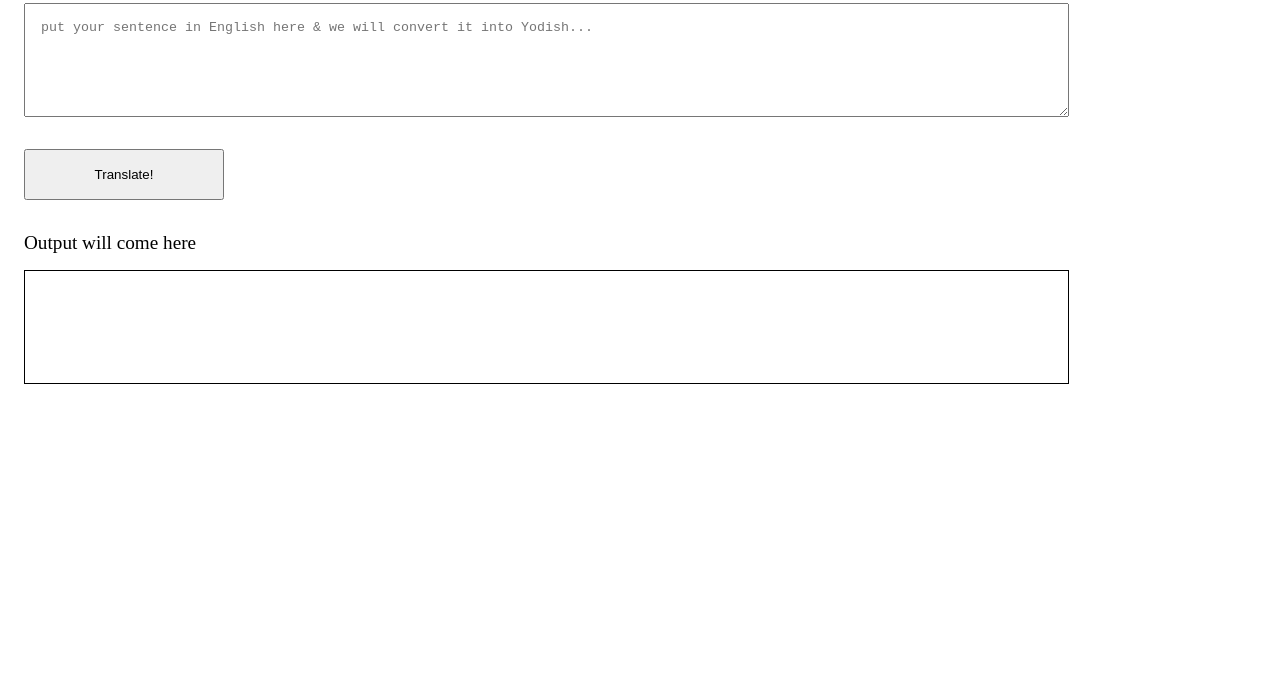
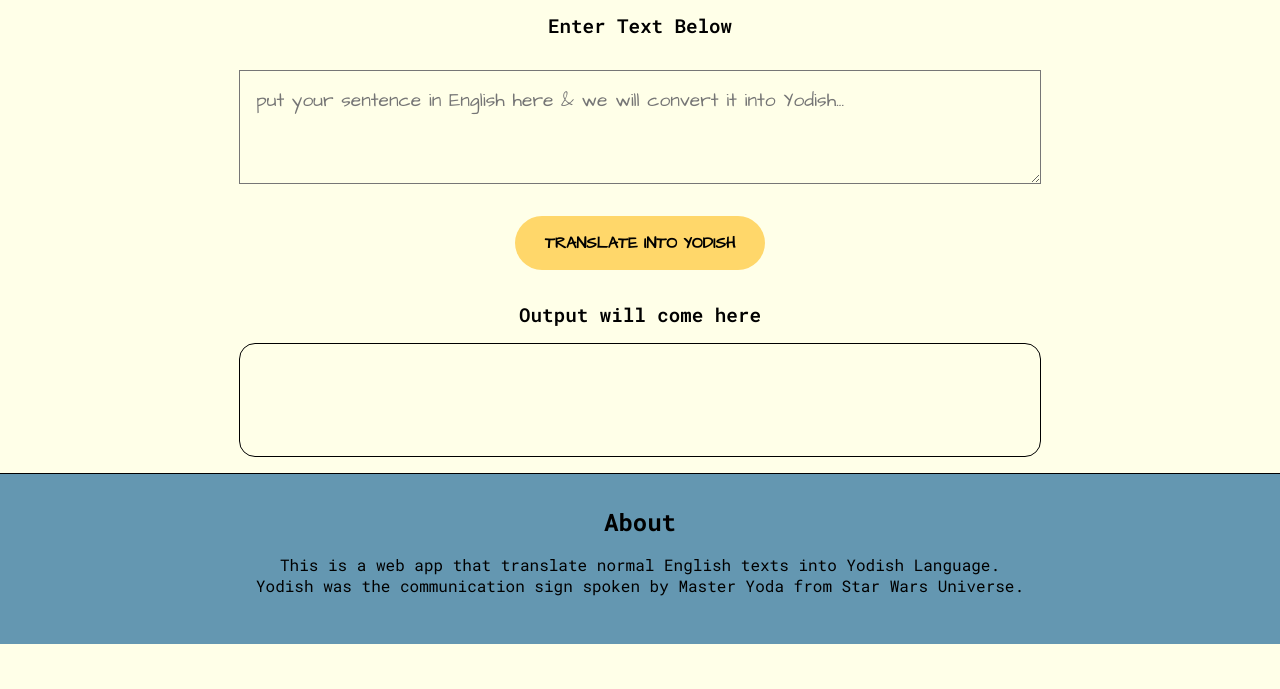
Before and after one commit to maanvendrasingh/minion-speak, a plain HTML site: page index.html in a window 1280 px wide. Shown: the part 111-800 px from the top of the page. Drawn offline with Linux system fonts and the light colour scheme.

Commit message:
styling done

```diff
--- a/index.html
+++ b/index.html
@@ -4,15 +4,22 @@
     <meta charset="UTF-8">
     <meta name="viewport" content="width=device-width, initial-scale=1.0">
     <link rel="stylesheet" href="styles.css">
-    <title>minionese</title>
+    <title>yoda-da</title>
 </head>
 <body>
-    <h1>Let's talk Yodaa!!!</h1>
+    <h1>Let's talk Yodaa !!!</h1>
     <label for="txtInput">Enter Text Below</label>
     <textarea name="input" id="txtInput" placeholder="put your sentence in English here & we will convert it into Yodish..."></textarea>
-    <button id="btn-translate">Translate!</button>
+    <button id="btn-translate">TRANSLATE INTO YODISH</button>
     <div id="txtoutput">Output will come here</div>
     <div id="output"></div>
+
+    <div id="footer">
+        <h2>About</h2>
+        <p>This is a web app that translate normal English texts into Yodish Language. <br>
+            Yodish was the communication sign spoken by Master Yoda from Star Wars Universe.
+        </p>
+    </div>
     <script src="app.js"></script>
 </body>
 </html>
--- a/styles.css
+++ b/styles.css
@@ -1,32 +1,80 @@
+@import url('https://fonts.googleapis.com/css2?family=Architects+Daughter&family=Roboto+Mono:wght@200;400;600;700&display=swap');
+*{
+    margin: 0;
+    padding: 0;
+}
+
+body{
+    font-family: 'Roboto Mono', monospace;
+    text-align: center;
+    background-color: #ffffe8;
+}
+
+h1{
+    background-color: #03396c ;
+    padding: 2rem;
+    color:  whitesmoke;
+    border-bottom: 1px solid black ;
+}
+
 textarea{
-    width: 80%;
+    font-family: 'Architects Daughter';
+    background-color: #ffffe8;
+    font-weight: 400;
+    font-size: larger;
+    width: 60%;
     height: 10vh;
     display: block;
-    margin: 1rem;
+    margin: 1rem auto;
     padding: 1rem;
 }
 label{
     width: 80%;
+    font-weight:600;
+    font-size: larger;
     margin: 1rem;
+    display: inline-block;
 }
 
 button{
+    font-family: 'Architects Daughter';
     width: 80%;
-    max-width: 200px;
+    border: 1px beige;
+    border-radius: 2rem;
+    outline: 2rem;
+    font-weight: 600;
+    font-size: 1rem;
+    max-width: 250px;
     margin: 1rem;
     padding: 1rem;
+    background-color: rgb(255, 215, 106);
 }
 
 #txtoutput{
-    width: 80%;
+    padding: 0 1rem;
     margin: 1rem;
+    font-weight:600;
     font-size: larger;
 }
 
 #output{
+    font-size: 1.2rem;
+    border-radius: 1rem;
     border: 1px solid black;
     height: 10vh;
-    width: 80%;
-    margin: 1rem;
+    width: 60%;
+    margin: 1rem auto;
     padding: 1rem;
 }
+
+#footer{
+    border-top: 1px solid rgb(0, 0, 0);
+    padding: 2rem;
+    background-color: #6497b1;
+
+}
+#footer p{
+    width: 80%;
+    padding: 1rem;
+    margin: 0 auto;
+}
```
